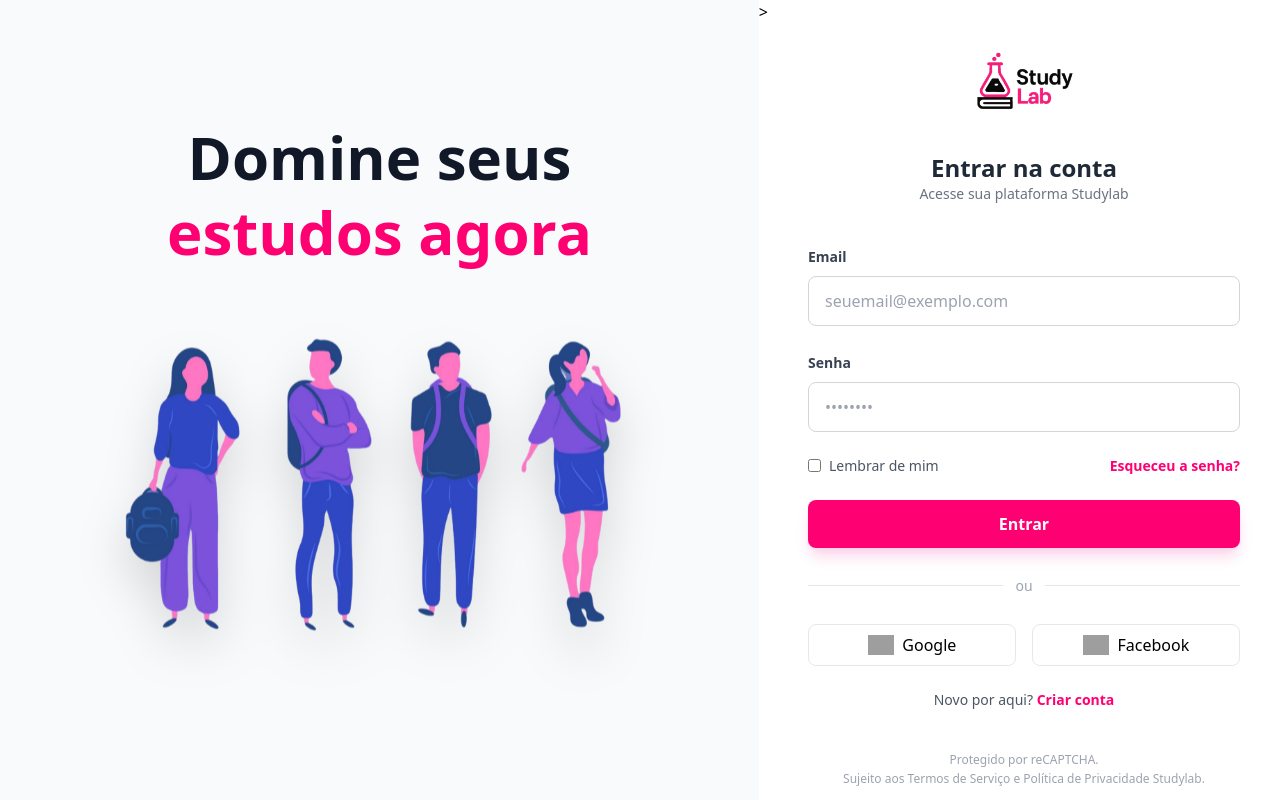
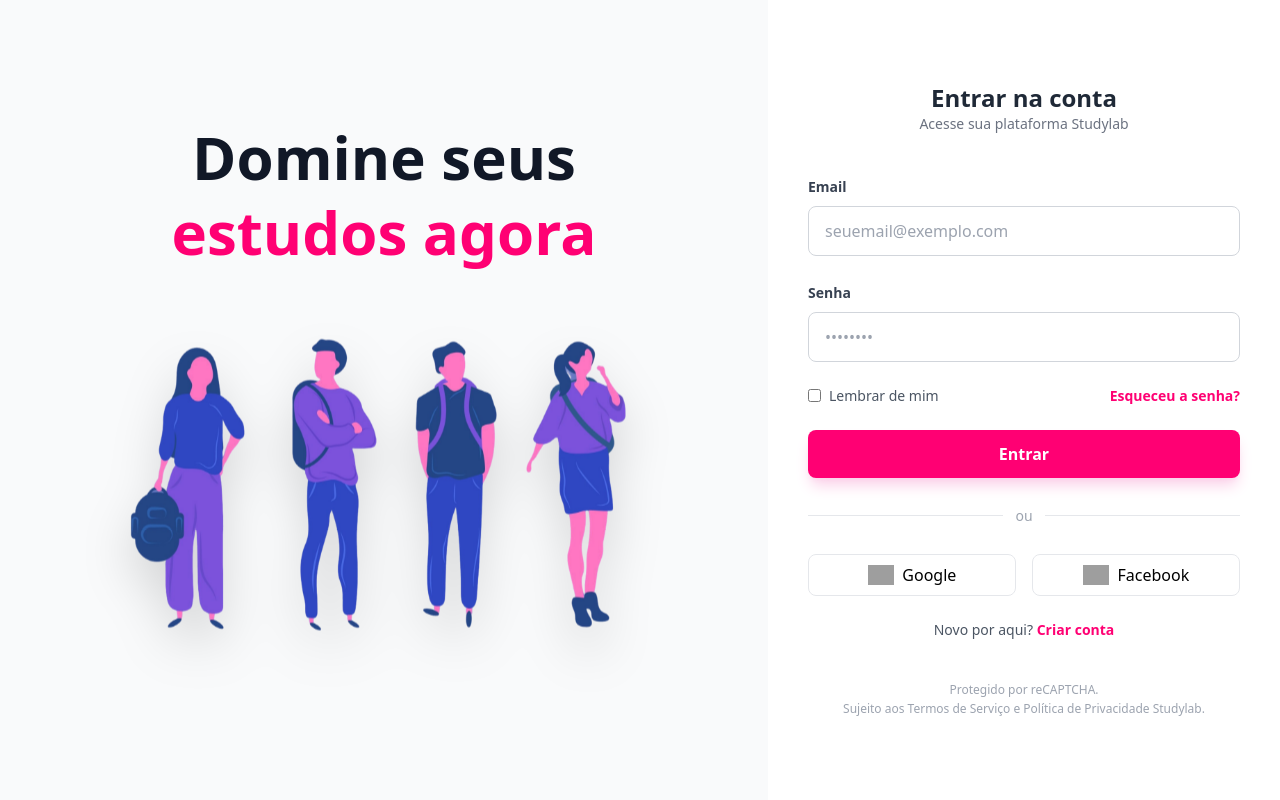
Before and after one commit to luthiano0312/study_lab, a Laravel app: page /login in a window 1280 px wide. Run offline with Laravel 12, Linux system fonts and the light colour scheme; parts of the project's set-up code (start-up, migrations or seed data) failed here and were passed over; some libraries are stand-ins or nearby versions; grey boxes are pictures that could not be loaded.

Commit message:
Style:Muda a estilizacao da tela de login

```diff
--- a/resources/views/auth/login.blade.php
+++ b/resources/views/auth/login.blade.php
@@ -64,7 +64,7 @@
 
 </head>
 
-<body class="h-full bg-white font-sans antialiased">
+<body class="h-full overflow-y-hidden bg-white font-sans antialiased">
 
     <div class="flex h-full">
 
@@ -86,7 +86,7 @@
 
         </div>
 
-        >
+
         <div class="w-full lg:w-2/5 flex items-center justify-center p-10">
 
             <div class="w-[500px] max-w-md animate-fade">
@@ -94,8 +94,6 @@
 
                 <div class="text-center mb-10">
 
-                    <img src="/images/logosemfundo.png"
-                        class="h-[140px] mx-auto animate-logo hover:scale-105 transition">
 
                     <h2 class="text-2xl font-bold text-gray-800">
                         Entrar na conta
```
